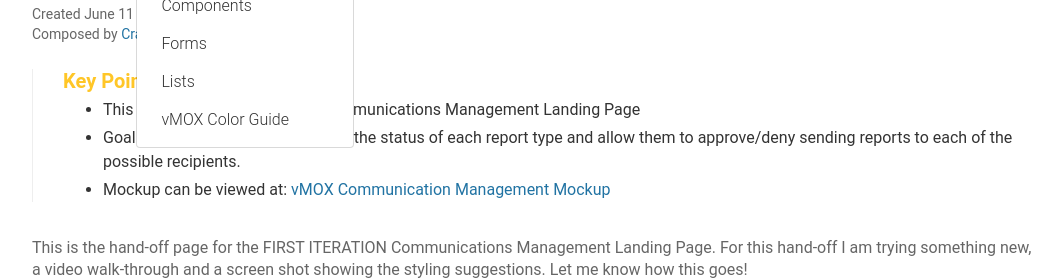
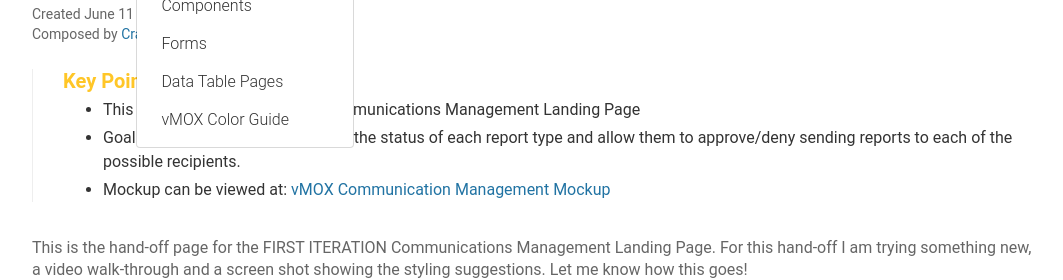
Before and after one commit to Grahamcr/kiwi, a plain HTML site: page HandoffPages/communicationManagement.html in a window 1280 px wide. Both pictures are taken after a click on the button "Style Guide". Shown: the part 231-511 px from the top of the page, without its empty margins (108-1171 px from the left). Drawn offline with nearby package versions, Linux system fonts and the light colour scheme; files that its build step writes are made by us from their sources.

Commit message:
changing list name to data tables

```diff
--- a/HandoffPages/communicationManagement.html
+++ b/HandoffPages/communicationManagement.html
@@ -61,7 +61,7 @@
           <div class="dropdown-divider"></div>
           <a class="dropdown-item" href="https://9vugxe.axshare.com/#g=1&p=_a__heading_1" target="_blank">Components</a>
           <a class="dropdown-item" href="../StyleGuide/Form.html">Forms</a>
-          <a class="dropdown-item" href="../StyleGuide/List.html">Lists</a>
+          <a class="dropdown-item" href="../StyleGuide/List.html">Data Table Pages</a>
           <a class="dropdown-item" href="../StyleGuide/Colors.html">vMOX Color Guide</a>
 
 
```
Also changed, not shown: StyleGuide/Colors.html (+1 -1 lines), StyleGuide/Form.html (+1 -1 lines), StyleGuide/Header.html (+1 -1 lines), StyleGuide/List.html (+1 -1 lines), StyleGuide/Navigation.html (+1 -1 lines), StyleGuide/SessionTimeout.html (+1 -1 lines), blog/blog.html (+1 -1 lines).
